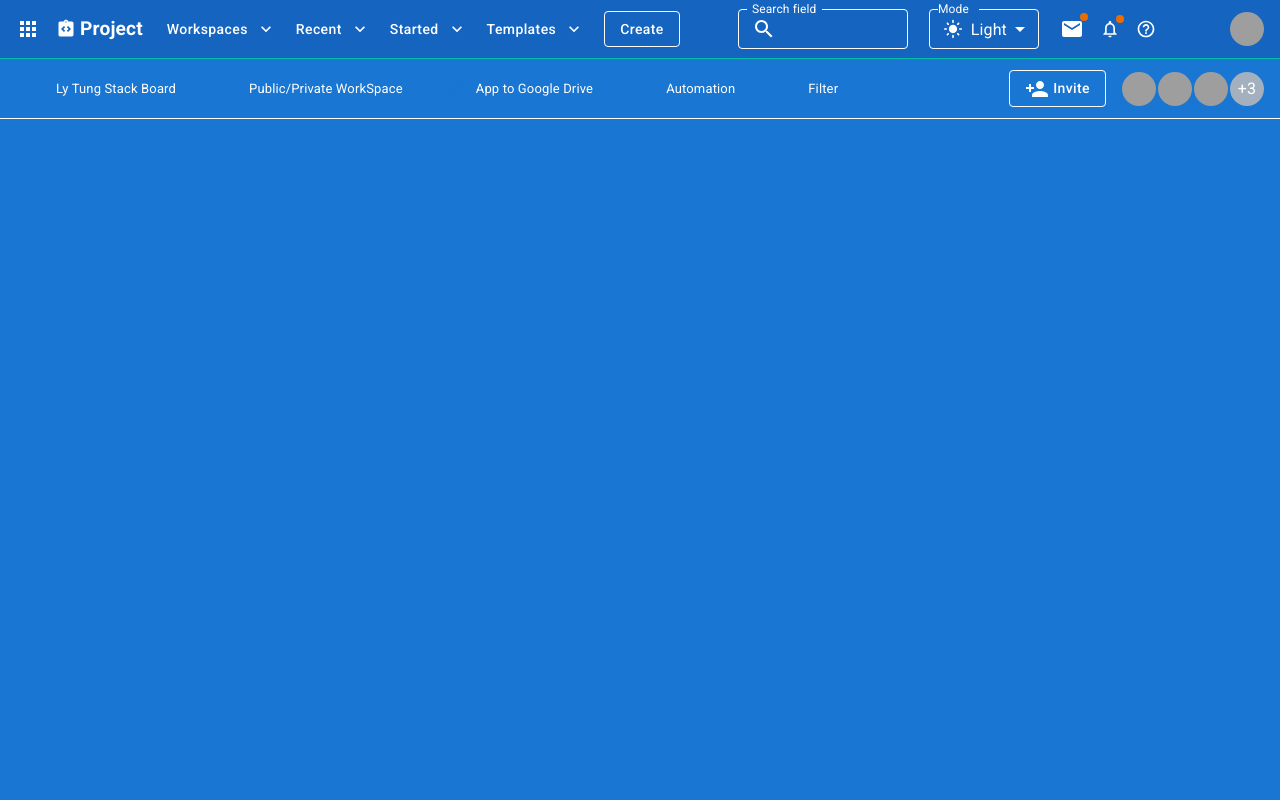
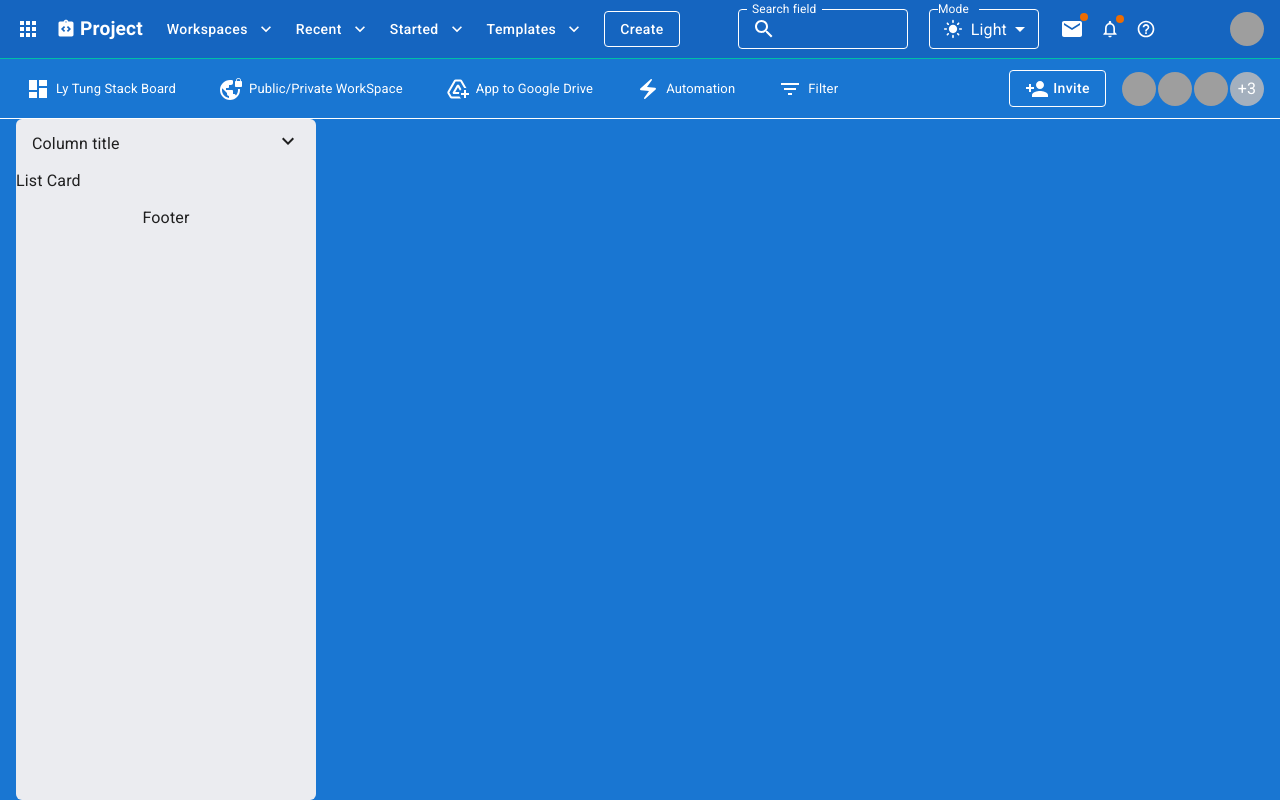
Before and after one commit to lyminhtung/projectManagment, a React (Vite) app: page / in a window 1280 px wide. Built offline with nearby package versions, Linux system fonts and the light colour scheme; grey boxes are pictures that could not be loaded.

Commit message:
BoardContent

```diff
--- a/src/components/AppBar/Menus/Profile.jsx
+++ b/src/components/AppBar/Menus/Profile.jsx
@@ -30,7 +30,7 @@ function Profile() {
             aria-expanded={open ? 'true' : undefined}
            >
              <Avatar sx={{ width: 34, height: 34}}
-                src='https://scontent.fhan12-1.fna.fbcdn.net/v/t39.30808-1/480735598_1608056836582249_5953629244909746237_n.jpg?stp=cp0_dst-jpg_s40x40_tt6&_nc_cat=109&ccb=1-7&_nc_sid=e99d92&_nc_eui2=AeEVdRLKo1M9zbzVbFU7ZZMH5MvMOx45yKzky8w7HjnIrI1qO3eq36Tl8l-kUK_hiNRzBshiU80OLGJrxgy4hgPa&_nc_ohc=4bsDIL3BhKMQ7kNvwFF0oye&_nc_oc=AdmvypuujQpAT4T_l81tA9QekM4gfGZtRCl0wxKW2FK3k3m2owN3iWTUwDcor4Ty2pg&_nc_zt=24&_nc_ht=scontent.fhan12-1.fna&_nc_gid=u9PQNb13_zRAJ34OFJT0KA&oh=00_AfK-XfeT80IVgp3YS1sC_D5f-zLmagqOFf1Imw6xKgAdXA&oe=683F71B5'
+                src='https://scontent.fhan14-5.fna.fbcdn.net/v/t39.30808-1/480735598_1608056836582249_5953629244909746237_n.jpg?stp=dst-jpg_s200x200_tt6&_nc_cat=109&ccb=1-7&_nc_sid=e99d92&_nc_ohc=r4U6sja5NygQ7kNvwHGWxXT&_nc_oc=AdnFIllfQptxSXCCTaIpuU-b0N2wWQlhGHOtQ-NRwWDtKEoH4FDTZRGrYBbg-rXvG-quoMSVDHEYUgpx0q33Q93A&_nc_zt=24&_nc_ht=scontent.fhan14-5.fna&_nc_gid=yBQJUipNrFIdlZ1bw87r6w&oh=00_AfOnDB73EWgLkw5udumElseOHjRCz_rQGpSmd5CUE1Br8Q&oe=6852FFF5'
                 alt='LyTung'/>
           </IconButton>
         </Tooltip>
--- a/src/components/AppBar/Menus/Workspaces.jsx
+++ b/src/components/AppBar/Menus/Workspaces.jsx
@@ -11,6 +11,7 @@ import ContentCopy from '@mui/icons-material/ContentCopy';
 import ContentPaste from '@mui/icons-material/ContentPaste';
 import Cloud from '@mui/icons-material/Cloud';
 import ExpandMoreIcon from '@mui/icons-material/ExpandMore';
+import Box from '@mui/material/Box';
 function Workspaces() {
   const [anchorEl, setAnchorEl] = React.useState(null);
   const open = Boolean(anchorEl);
@@ -21,7 +22,7 @@ function Workspaces() {
     setAnchorEl(null);
   };
   return (
-    <div>
+    <Box>
       <Button
         id="basic-button-workspaces"
         aria-controls={open ? 'basic-meunu-workspaces' : undefined}
@@ -83,7 +84,7 @@ function Workspaces() {
           <ListItemText>Web Clipboard</ListItemText>
         </MenuItem>
       </Menu>
-    </div>
+    </Box>
   )
 }
 
--- a/src/pages/Boards/BoardBar/index.jsx
+++ b/src/pages/Boards/BoardBar/index.jsx
@@ -18,7 +18,7 @@ const Menu_Style = {
   paddingX:'5px',
   borderRadius:'4px',
   '& .MuiSvgIcon-root':{
-    color:'primary.main'
+    color:'white'
   },
   '&:hover': {
     bgcolor:'primary.50'
@@ -96,37 +96,37 @@ function BoardBar() {
             <Tooltip title='Ly Tung'>
               <Avatar
               alt="Ly Tung"
-              src="https://scontent.fhan12-1.fna.fbcdn.net/v/t39.30808-1/480735598_1608056836582249_5953629244909746237_n.jpg?stp=cp0_dst-jpg_s40x40_tt6&_nc_cat=109&ccb=1-7&_nc_sid=e99d92&_nc_eui2=AeEVdRLKo1M9zbzVbFU7ZZMH5MvMOx45yKzky8w7HjnIrI1qO3eq36Tl8l-kUK_hiNRzBshiU80OLGJrxgy4hgPa&_nc_ohc=4bsDIL3BhKMQ7kNvwFF0oye&_nc_oc=AdmvypuujQpAT4T_l81tA9QekM4gfGZtRCl0wxKW2FK3k3m2owN3iWTUwDcor4Ty2pg&_nc_zt=24&_nc_ht=scontent.fhan12-1.fna&_nc_gid=u9PQNb13_zRAJ34OFJT0KA&oh=00_AfK-XfeT80IVgp3YS1sC_D5f-zLmagqOFf1Imw6xKgAdXA&oe=683F71B5"
+              src="https://scontent.fhan14-5.fna.fbcdn.net/v/t39.30808-1/480735598_1608056836582249_5953629244909746237_n.jpg?stp=dst-jpg_s200x200_tt6&_nc_cat=109&ccb=1-7&_nc_sid=e99d92&_nc_ohc=r4U6sja5NygQ7kNvwHGWxXT&_nc_oc=AdnFIllfQptxSXCCTaIpuU-b0N2wWQlhGHOtQ-NRwWDtKEoH4FDTZRGrYBbg-rXvG-quoMSVDHEYUgpx0q33Q93A&_nc_zt=24&_nc_ht=scontent.fhan14-5.fna&_nc_gid=yBQJUipNrFIdlZ1bw87r6w&oh=00_AfOnDB73EWgLkw5udumElseOHjRCz_rQGpSmd5CUE1Br8Q&oe=6852FFF5"
               />
             </Tooltip>
             <Tooltip title='Ly Tung'>
               <Avatar
               alt="Ly Tung"
-              src="https://scontent.fhan12-1.fna.fbcdn.net/v/t39.30808-1/480735598_1608056836582249_5953629244909746237_n.jpg?stp=cp0_dst-jpg_s40x40_tt6&_nc_cat=109&ccb=1-7&_nc_sid=e99d92&_nc_eui2=AeEVdRLKo1M9zbzVbFU7ZZMH5MvMOx45yKzky8w7HjnIrI1qO3eq36Tl8l-kUK_hiNRzBshiU80OLGJrxgy4hgPa&_nc_ohc=4bsDIL3BhKMQ7kNvwFF0oye&_nc_oc=AdmvypuujQpAT4T_l81tA9QekM4gfGZtRCl0wxKW2FK3k3m2owN3iWTUwDcor4Ty2pg&_nc_zt=24&_nc_ht=scontent.fhan12-1.fna&_nc_gid=u9PQNb13_zRAJ34OFJT0KA&oh=00_AfK-XfeT80IVgp3YS1sC_D5f-zLmagqOFf1Imw6xKgAdXA&oe=683F71B5"
+              src="https://scontent.fhan14-5.fna.fbcdn.net/v/t39.30808-1/480735598_1608056836582249_5953629244909746237_n.jpg?stp=dst-jpg_s200x200_tt6&_nc_cat=109&ccb=1-7&_nc_sid=e99d92&_nc_ohc=r4U6sja5NygQ7kNvwHGWxXT&_nc_oc=AdnFIllfQptxSXCCTaIpuU-b0N2wWQlhGHOtQ-NRwWDtKEoH4FDTZRGrYBbg-rXvG-quoMSVDHEYUgpx0q33Q93A&_nc_zt=24&_nc_ht=scontent.fhan14-5.fna&_nc_gid=yBQJUipNrFIdlZ1bw87r6w&oh=00_AfOnDB73EWgLkw5udumElseOHjRCz_rQGpSmd5CUE1Br8Q&oe=6852FFF5"
               />
             </Tooltip>
             <Tooltip title='Ly Tung'>
               <Avatar
               alt="Ly Tung"
-              src="https://scontent.fhan12-1.fna.fbcdn.net/v/t39.30808-1/480735598_1608056836582249_5953629244909746237_n.jpg?stp=cp0_dst-jpg_s40x40_tt6&_nc_cat=109&ccb=1-7&_nc_sid=e99d92&_nc_eui2=AeEVdRLKo1M9zbzVbFU7ZZMH5MvMOx45yKzky8w7HjnIrI1qO3eq36Tl8l-kUK_hiNRzBshiU80OLGJrxgy4hgPa&_nc_ohc=4bsDIL3BhKMQ7kNvwFF0oye&_nc_oc=AdmvypuujQpAT4T_l81tA9QekM4gfGZtRCl0wxKW2FK3k3m2owN3iWTUwDcor4Ty2pg&_nc_zt=24&_nc_ht=scontent.fhan12-1.fna&_nc_gid=u9PQNb13_zRAJ34OFJT0KA&oh=00_AfK-XfeT80IVgp3YS1sC_D5f-zLmagqOFf1Imw6xKgAdXA&oe=683F71B5"
+              src="https://scontent.fhan14-5.fna.fbcdn.net/v/t39.30808-1/480735598_1608056836582249_5953629244909746237_n.jpg?stp=dst-jpg_s200x200_tt6&_nc_cat=109&ccb=1-7&_nc_sid=e99d92&_nc_ohc=r4U6sja5NygQ7kNvwHGWxXT&_nc_oc=AdnFIllfQptxSXCCTaIpuU-b0N2wWQlhGHOtQ-NRwWDtKEoH4FDTZRGrYBbg-rXvG-quoMSVDHEYUgpx0q33Q93A&_nc_zt=24&_nc_ht=scontent.fhan14-5.fna&_nc_gid=yBQJUipNrFIdlZ1bw87r6w&oh=00_AfOnDB73EWgLkw5udumElseOHjRCz_rQGpSmd5CUE1Br8Q&oe=6852FFF5"
               />
             </Tooltip>
             <Tooltip title='Ly Tung'>
               <Avatar
               alt="Ly Tung"
-              src="https://scontent.fhan12-1.fna.fbcdn.net/v/t39.30808-1/480735598_1608056836582249_5953629244909746237_n.jpg?stp=cp0_dst-jpg_s40x40_tt6&_nc_cat=109&ccb=1-7&_nc_sid=e99d92&_nc_eui2=AeEVdRLKo1M9zbzVbFU7ZZMH5MvMOx45yKzky8w7HjnIrI1qO3eq36Tl8l-kUK_hiNRzBshiU80OLGJrxgy4hgPa&_nc_ohc=4bsDIL3BhKMQ7kNvwFF0oye&_nc_oc=AdmvypuujQpAT4T_l81tA9QekM4gfGZtRCl0wxKW2FK3k3m2owN3iWTUwDcor4Ty2pg&_nc_zt=24&_nc_ht=scontent.fhan12-1.fna&_nc_gid=u9PQNb13_zRAJ34OFJT0KA&oh=00_AfK-XfeT80IVgp3YS1sC_D5f-zLmagqOFf1Imw6xKgAdXA&oe=683F71B5"
+              src="https://scontent.fhan14-5.fna.fbcdn.net/v/t39.30808-1/480735598_1608056836582249_5953629244909746237_n.jpg?stp=dst-jpg_s200x200_tt6&_nc_cat=109&ccb=1-7&_nc_sid=e99d92&_nc_ohc=r4U6sja5NygQ7kNvwHGWxXT&_nc_oc=AdnFIllfQptxSXCCTaIpuU-b0N2wWQlhGHOtQ-NRwWDtKEoH4FDTZRGrYBbg-rXvG-quoMSVDHEYUgpx0q33Q93A&_nc_zt=24&_nc_ht=scontent.fhan14-5.fna&_nc_gid=yBQJUipNrFIdlZ1bw87r6w&oh=00_AfOnDB73EWgLkw5udumElseOHjRCz_rQGpSmd5CUE1Br8Q&oe=6852FFF5"
               />
             </Tooltip>
             <Tooltip title='Ly Tung'>
               <Avatar
               alt="Ly Tung"
-              src="https://scontent.fhan12-1.fna.fbcdn.net/v/t39.30808-1/480735598_1608056836582249_5953629244909746237_n.jpg?stp=cp0_dst-jpg_s40x40_tt6&_nc_cat=109&ccb=1-7&_nc_sid=e99d92&_nc_eui2=AeEVdRLKo1M9zbzVbFU7ZZMH5MvMOx45yKzky8w7HjnIrI1qO3eq36Tl8l-kUK_hiNRzBshiU80OLGJrxgy4hgPa&_nc_ohc=4bsDIL3BhKMQ7kNvwFF0oye&_nc_oc=AdmvypuujQpAT4T_l81tA9QekM4gfGZtRCl0wxKW2FK3k3m2owN3iWTUwDcor4Ty2pg&_nc_zt=24&_nc_ht=scontent.fhan12-1.fna&_nc_gid=u9PQNb13_zRAJ34OFJT0KA&oh=00_AfK-XfeT80IVgp3YS1sC_D5f-zLmagqOFf1Imw6xKgAdXA&oe=683F71B5"
+              src="https://scontent.fhan14-5.fna.fbcdn.net/v/t39.30808-1/480735598_1608056836582249_5953629244909746237_n.jpg?stp=dst-jpg_s200x200_tt6&_nc_cat=109&ccb=1-7&_nc_sid=e99d92&_nc_ohc=r4U6sja5NygQ7kNvwHGWxXT&_nc_oc=AdnFIllfQptxSXCCTaIpuU-b0N2wWQlhGHOtQ-NRwWDtKEoH4FDTZRGrYBbg-rXvG-quoMSVDHEYUgpx0q33Q93A&_nc_zt=24&_nc_ht=scontent.fhan14-5.fna&_nc_gid=yBQJUipNrFIdlZ1bw87r6w&oh=00_AfOnDB73EWgLkw5udumElseOHjRCz_rQGpSmd5CUE1Br8Q&oe=6852FFF5"
               />
             </Tooltip>
             <Tooltip title='Ly Tung'>
               <Avatar
               alt="Ly Tung"
-              src="https://scontent.fhan12-1.fna.fbcdn.net/v/t39.30808-1/480735598_1608056836582249_5953629244909746237_n.jpg?stp=cp0_dst-jpg_s40x40_tt6&_nc_cat=109&ccb=1-7&_nc_sid=e99d92&_nc_eui2=AeEVdRLKo1M9zbzVbFU7ZZMH5MvMOx45yKzky8w7HjnIrI1qO3eq36Tl8l-kUK_hiNRzBshiU80OLGJrxgy4hgPa&_nc_ohc=4bsDIL3BhKMQ7kNvwFF0oye&_nc_oc=AdmvypuujQpAT4T_l81tA9QekM4gfGZtRCl0wxKW2FK3k3m2owN3iWTUwDcor4Ty2pg&_nc_zt=24&_nc_ht=scontent.fhan12-1.fna&_nc_gid=u9PQNb13_zRAJ34OFJT0KA&oh=00_AfK-XfeT80IVgp3YS1sC_D5f-zLmagqOFf1Imw6xKgAdXA&oe=683F71B5"
+              src="https://scontent.fhan14-5.fna.fbcdn.net/v/t39.30808-1/480735598_1608056836582249_5953629244909746237_n.jpg?stp=dst-jpg_s200x200_tt6&_nc_cat=109&ccb=1-7&_nc_sid=e99d92&_nc_ohc=r4U6sja5NygQ7kNvwHGWxXT&_nc_oc=AdnFIllfQptxSXCCTaIpuU-b0N2wWQlhGHOtQ-NRwWDtKEoH4FDTZRGrYBbg-rXvG-quoMSVDHEYUgpx0q33Q93A&_nc_zt=24&_nc_ht=scontent.fhan14-5.fna&_nc_gid=yBQJUipNrFIdlZ1bw87r6w&oh=00_AfOnDB73EWgLkw5udumElseOHjRCz_rQGpSmd5CUE1Br8Q&oe=6852FFF5"
               />
             </Tooltip>
           </AvatarGroup>
--- a/src/pages/Boards/BoardContent/index.jsx
+++ b/src/pages/Boards/BoardContent/index.jsx
@@ -1,14 +1,34 @@
 import React from 'react'
 import Box from '@mui/material/Box';
+import Menu from '@mui/material/Menu';
+import MenuItem from '@mui/material/MenuItem';
+import Divider from '@mui/material/Divider';
+import ListItemText from '@mui/material/ListItemText';
+import ListItemIcon from '@mui/material/ListItemIcon';
+import Typography from '@mui/material/Typography';
+import ContentCut from '@mui/icons-material/ContentCut';
+import ContentCopy from '@mui/icons-material/ContentCopy';
+import ContentPaste from '@mui/icons-material/ContentPaste';
+import Cloud from '@mui/icons-material/Cloud';
+import ExpandMoreIcon from '@mui/icons-material/ExpandMore';
 function BoardContent() {
+  const COLUMN_HEADER_HEIGHT='50px'
+  const COLUMN_FOOTER_HEIGHT='50px'
+  const [anchorEl, setAnchorEl] = React.useState(null);
+    const open = Boolean(anchorEl);
+    const handleClick = (event) => {
+      setAnchorEl(event.currentTarget);
+    };
+    const handleClose = () => {
+      setAnchorEl(null);
+    };
   return (
     <div>
       <Box sx={{
         bgcolor:(theme)=>theme.palette.mode ==='dark' ? '#34495e' : '#1976d2',
         width : '100%',
-        height :(theme) => `calc(100vh - ${theme.projectCustom.appBarHeight} - ${theme.projectCustom.boardBarHeight})` ,
+        height :(theme) => theme.projectCustom.boardContentHeight,
         display: 'flex',
-        alignItems: 'center',
         borderTop: '1px solid white'
        }}>
         {/*Box column */}
@@ -17,8 +37,87 @@ function BoardContent() {
           minWidth:'300px',
           bgcolor:(theme)=>theme.palette.mode ==='dark' ? '#333643' : '#ebecf0',
           ml:2,
-          borderRadius:'6px'
+          borderRadius:'6px',
           }}>
+            <Box sx={{
+              height: COLUMN_HEADER_HEIGHT,
+              p:2,
+              display:'flex',
+              alignItems:'center',
+              justifyContent: 'space-between'
+            }}>
+            <Typography>Column title</Typography>
+            <Box>
+              <ExpandMoreIcon
+                sx={{
+                  color:'text.primary',
+                  cursor: 'pointer',
+                }}
+                id="basic-button-dropdown"
+                aria-controls={open ? 'basic-meunu-dropdown' : undefined}
+                aria-haspopup="true"
+                aria-expanded={open ? 'true' : undefined}
+                onClick={handleClick}/>
+              <Menu
+                id="basic-meunu-dropdown"
+                aria-labelledby="basic-button-dropdown"
+                anchorEl={anchorEl}
+                open={open}
+                onClose={handleClose}
+                anchorOrigin={{
+                  vertical: 'top',
+                  horizontal: 'left',
+                }}
+                transformOrigin={{
+                  vertical: 'top',
+                  horizontal: 'left',
+                }}
+              >
+                <MenuItem>
+                  <ListItemIcon>
+                    <ContentCut fontSize="small" />
+                  </ListItemIcon>
+                  <ListItemText>Cut</ListItemText>
+                  <Typography variant="body2" color="text.secondary">
+                    ⌘X
+                  </Typography>
+                </MenuItem>
+                <MenuItem>
+                  <ListItemIcon>
+                    <ContentCopy fontSize="small" />
+                  </ListItemIcon>
+                  <ListItemText>Copy</ListItemText>
+                  <Typography variant="body2" color="text.secondary">
+                    ⌘C
+                  </Typography>
+                </MenuItem>
+                <MenuItem>
+                  <ListItemIcon>
+                    <ContentPaste fontSize="small" />
+                  </ListItemIcon>
+                  <ListItemText>Paste</ListItemText>
+                  <Typography variant="body2" color="text.secondary">
+                    ⌘V
+                  </Typography>
+                </MenuItem>
+                <Divider />
+                <MenuItem>
+                  <ListItemIcon>
+                    <Cloud fontSize="small" />
+                  </ListItemIcon>
+                  <ListItemText>Web Clipboard</ListItemText>
+                </MenuItem>
+              </Menu>
+            </Box>
+          </Box>
+            <Box sx={{}}>List Card</Box>
+            <Box sx={{
+              height: COLUMN_FOOTER_HEIGHT,
+              p:2,
+              display:'flex',
+              alignItems:'center',
+              justifyContent:'center'
+            }}>Footer</Box>
         </Box>
       </Box>
     </div>
--- a/src/pages/Users/_id.jsx
+++ b/src/pages/Users/_id.jsx
@@ -0,0 +1 @@
+// User List
--- a/src/pages/Users/index.jsx
+++ b/src/pages/Users/index.jsx
@@ -0,0 +1 @@
+// Uset details
--- a/src/theme.js
+++ b/src/theme.js
@@ -1,10 +1,14 @@
 import { BorderColor } from '@mui/icons-material';
 // import { cyan, deepOrange, orange, teal } from '@mui/material/colors';
 import { experimental_extendTheme as extendTheme } from '@mui/material/styles';
+const APP_BAR_HEIGHT='58px'
+const BOARD_BAR_HEIGHT='60px'
+const BOARD_CONTENT_HEIGHT = `calc(100vh - ${APP_BAR_HEIGHT} - ${BOARD_BAR_HEIGHT})`;
 const theme = extendTheme({
   projectCustom:{
-    appBarHeight:'58px',
-    boardBarHeight:'60px'
+    appBarHeight:APP_BAR_HEIGHT,
+    boardBarHeight:BOARD_BAR_HEIGHT,
+    boardContentHeight:BOARD_CONTENT_HEIGHT
   },
   // colorSchemes: {
   //   light: {
```
